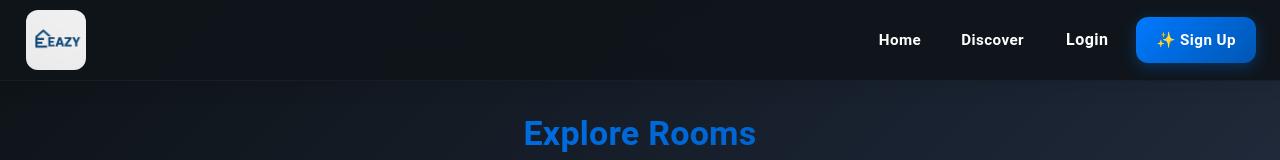
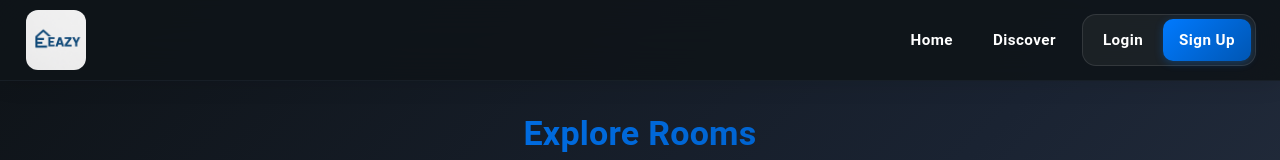
Before and after one commit to IsmaelKabore/roomate, a Next.js app: page /discover/rooms in a window 1280 px wide. Shown: the top 160 px of the page. Built offline with nearby package versions, Linux system fonts and the light colour scheme; no server answers; the database is empty.

Commit message:
merge login signup

```diff
--- a/src/components/Header.tsx
+++ b/src/components/Header.tsx
@@ -248,21 +248,31 @@ export default function Header() {
                   </Button>
                 </>
               ) : (
-                <>
+                <Box
+                  sx={{
+                    display: 'flex',
+                    gap: 0.5,
+                    background: 'rgba(255, 255, 255, 0.05)',
+                    borderRadius: '14px',
+                    padding: '4px',
+                    border: '1px solid rgba(255, 255, 255, 0.1)'
+                  }}
+                >
                   <Link href="/auth/login" passHref>
                     <Button
                       sx={{
                         color: '#ffffff',
                         fontWeight: 600,
                         textTransform: 'none',
-                        fontSize: '1rem',
-                        borderRadius: '12px',
+                        fontSize: '0.95rem',
+                        borderRadius: '10px',
                         padding: '8px 16px',
+                        minWidth: '70px',
                         '&:hover': {
-                          backgroundColor: 'rgba(0, 122, 255, 0.1)',
+                          backgroundColor: 'rgba(0, 122, 255, 0.15)',
                           color: '#007AFF'
                         },
-                        transition: 'all 0.3s ease'
+                        transition: 'all 0.2s ease'
                       }}
                     >
                       Login
@@ -274,43 +284,25 @@ export default function Header() {
                       sx={{
                         background: 'linear-gradient(135deg, #007AFF 0%, #0056b3 100%)',
                         color: '#ffffff',
-                        fontWeight: 700,
+                        fontWeight: 600,
                         textTransform: 'none',
                         fontSize: '0.95rem',
-                        borderRadius: '12px',
-                        padding: '10px 20px',
-                        boxShadow: '0 4px 15px rgba(0, 122, 255, 0.3)',
-                        position: 'relative',
-                        overflow: 'hidden',
-                        '&:before': {
-                          content: '""',
-                          position: 'absolute',
-                          top: 0,
-                          left: '-100%',
-                          width: '100%',
-                          height: '100%',
-                          background: 'linear-gradient(90deg, transparent, rgba(255, 255, 255, 0.2), transparent)',
-                          transition: 'left 0.5s ease'
-                        },
+                        borderRadius: '10px',
+                        padding: '8px 16px',
+                        minWidth: '80px',
+                        boxShadow: '0 2px 8px rgba(0, 122, 255, 0.3)',
                         '&:hover': {
                           background: 'linear-gradient(135deg, #0056b3 0%, #003d82 100%)',
-                          transform: 'translateY(-2px)',
-                          boxShadow: '0 8px 25px rgba(0, 122, 255, 0.4)'
-                        },
-                        '&:hover:before': {
-                          left: '100%'
-                        },
-                        '&:active': {
-                          transform: 'translateY(0)',
-                          transition: 'transform 0.1s ease'
+                          boxShadow: '0 4px 12px rgba(0, 122, 255, 0.4)',
+                          transform: 'translateY(-1px)'
                         },
                         transition: 'all 0.2s ease'
                       }}
                     >
-                      ✨ Sign Up
+                      Sign Up
                     </Button>
                   </Link>
-                </>
+                </Box>
               )}
             </>
           )}
```
